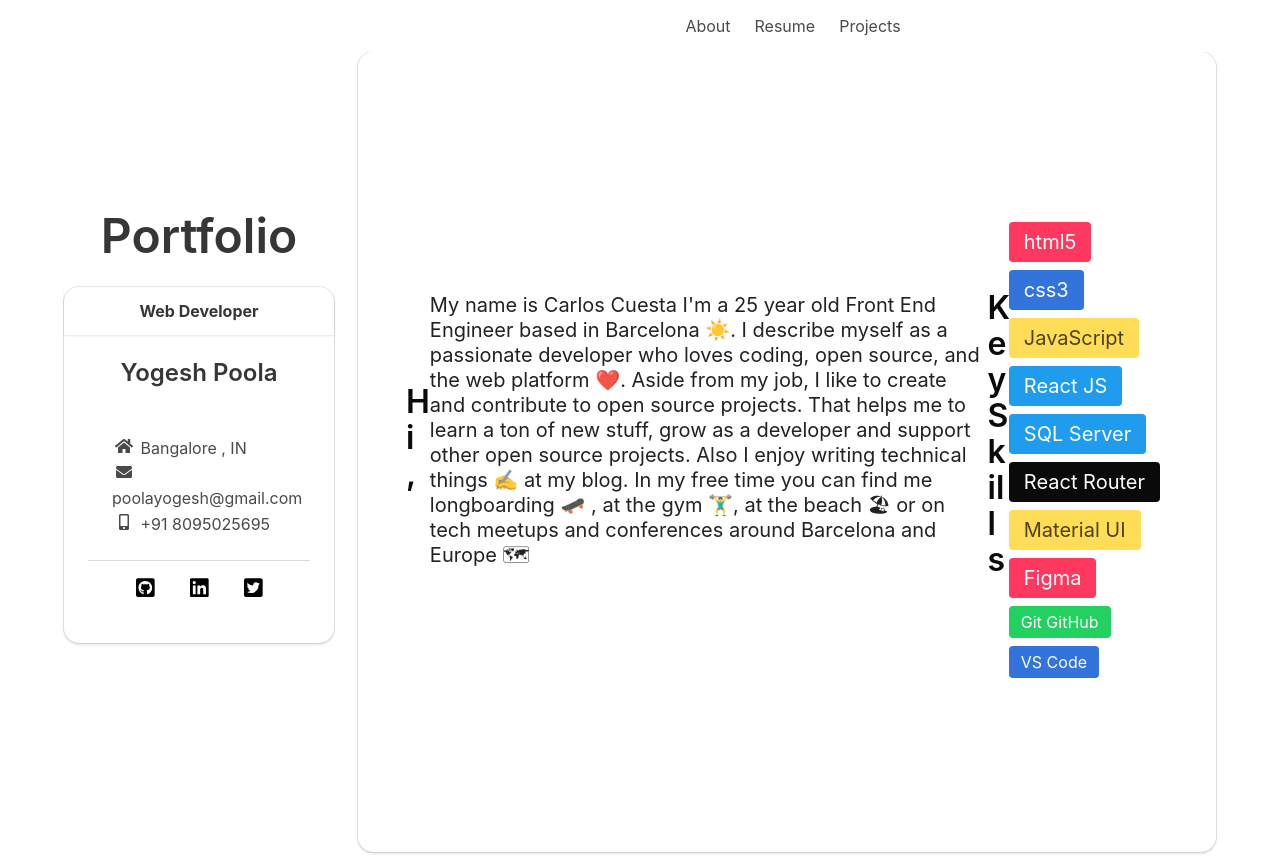
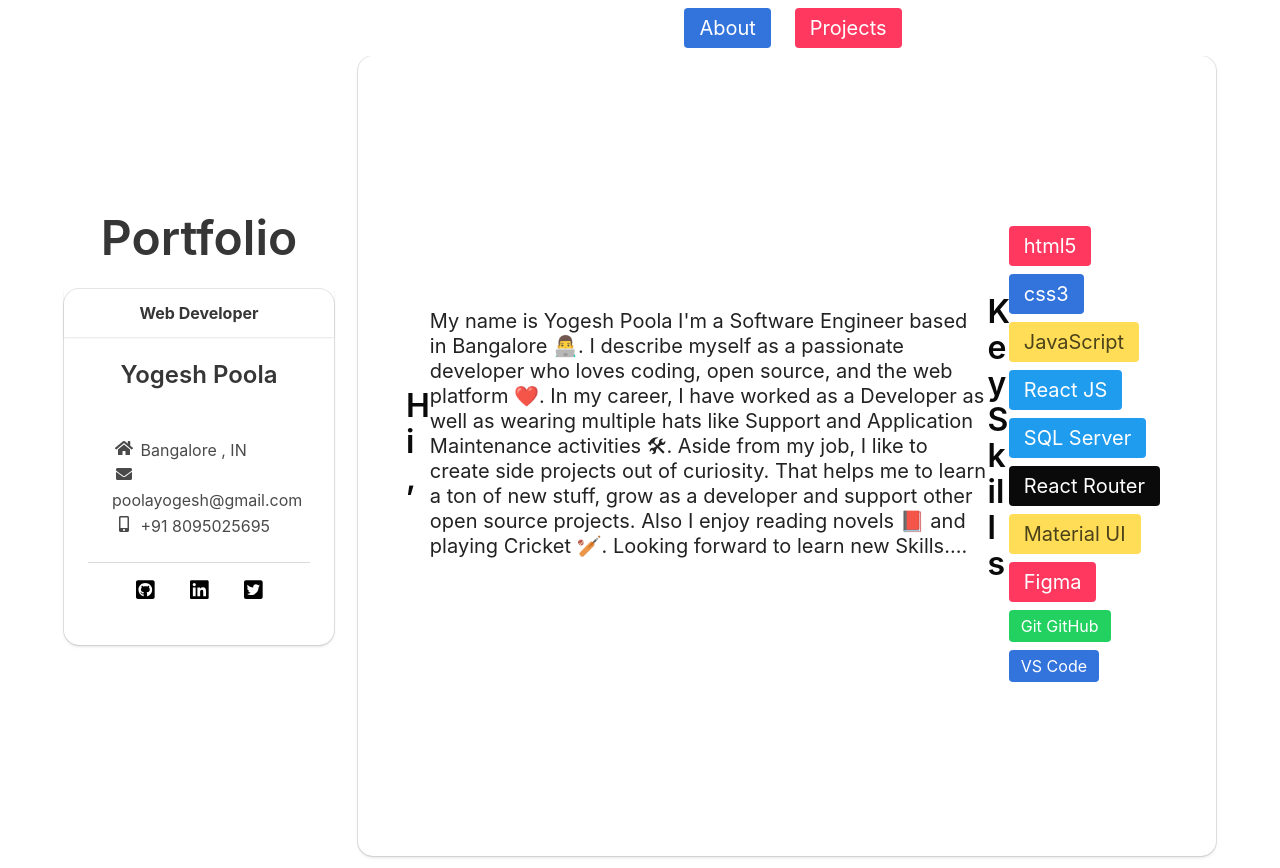
Before and after one commit to YogeshPoola/Portfolio, a plain HTML site: page about.html in a window 1280 px wide. Drawn offline with nearby package versions, Linux system fonts and the light colour scheme.

Commit message:
changes done

```diff
--- a/about.html
+++ b/about.html
@@ -135,9 +135,8 @@
             <nav class="navbar is-white">
               <div class="container">
                 <div id="navMenu" class="navbar-menu center ">
-                  <a href="./about.html" class="navbar-item "> About </a>
-                  <a href="./resume.html" class="navbar-item"> Resume </a>
-                  <a href="./projects.html" class="navbar-item"> Projects </a>
+                  <a href="./about.html" class="navbar-item "><span class="tag is-link is-large">About</span>  </a>
+                  <a href="./projects.html" class="navbar-item "><span class="tag is-danger is-large">Projects </span>  </a>
                 </div>
               </div>
             </nav>
@@ -151,11 +150,15 @@
                 >
                   <div class="hero-body">
                     <h1 class="title">Hi , </h1>
-                    <p class="subtitle">My name is Carlos Cuesta I'm a 25 year old Front End Engineer based in Barcelona ☀️. I describe myself as a passionate developer who loves coding, open source, and the web platform ❤️.
+                    <p class="subtitle">My name is Yogesh Poola I'm a Software Engineer based in Bangalore 👨‍💻. I describe myself as a passionate developer who loves coding, open source, and the web platform ❤️.
 
-                      Aside from my job, I like to create and contribute to open source projects. That helps me to learn a ton of new stuff, grow as a developer and support other open source projects. Also I enjoy writing technical things ✍️ at my blog.
+                      In my career, I have worked as a Developer as well as wearing multiple hats like Support and Application Maintenance activities 🛠.
 
-                      In my free time you can find me longboarding 🛹 , at the gym 🏋️‍♂️, at the beach 🏖 or on tech meetups and conferences around Barcelona and Europe 🗺</p>
+                      Aside from my job, I like to create side projects out of curiosity. That helps me to learn a ton of new stuff, grow as a developer and support other open source projects. Also I enjoy reading novels 📕 and playing Cricket 🏏.
+
+                      Looking forward to learn new Skills....
+
+                    </p>
                       <br/>
                       <p class="title">Key Skills</p>
 
```
Also changed, not shown: index.html (+7 -6 lines), projects.html (+2 -3 lines).
